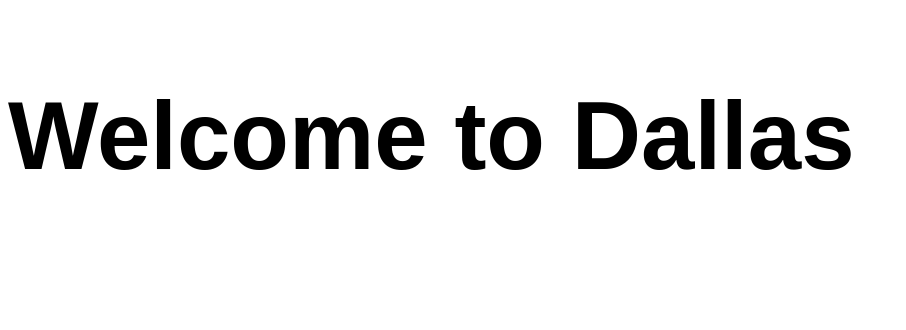
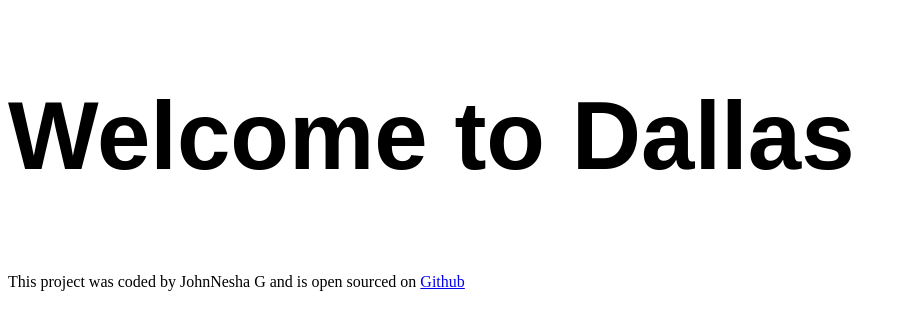
Before and after one commit to JohnNesha/TravelProject, a plain HTML site: page Dallas Project/index.html in a window 1280 px wide. Shown: the whole page, without its empty margins (0-906 px from the left). Drawn offline with Linux system fonts and the light colour scheme.

Commit message:
added link to github repo

```diff
--- a/Dallas Project/index.html
+++ b/Dallas Project/index.html
@@ -3,10 +3,16 @@
   <head>
     <meta charset="UTF-8" />
     <meta name="viewport" content="width=device-width, initial-scale=1.0" />
-    <link rel="stylesheet" href="/src/styles.css" />
+    <link rel="stylesheet" href="/Dallas Project/src/styles.css" />
     <title>Welcome to Dallas</title>
   </head>
   <body>
     <h1>Welcome to Dallas</h1>
+    <footer>
+      This project was coded by JohnNesha G and is open sourced on
+      <a href="https://github.com/JohnNesha/TravelProject" target="_blank"
+        >Github</a
+      >
+    </footer>
   </body>
 </html>
```
Also changed, not shown: Dallas Project/images/Dallas_Skyline.jpg (added).
